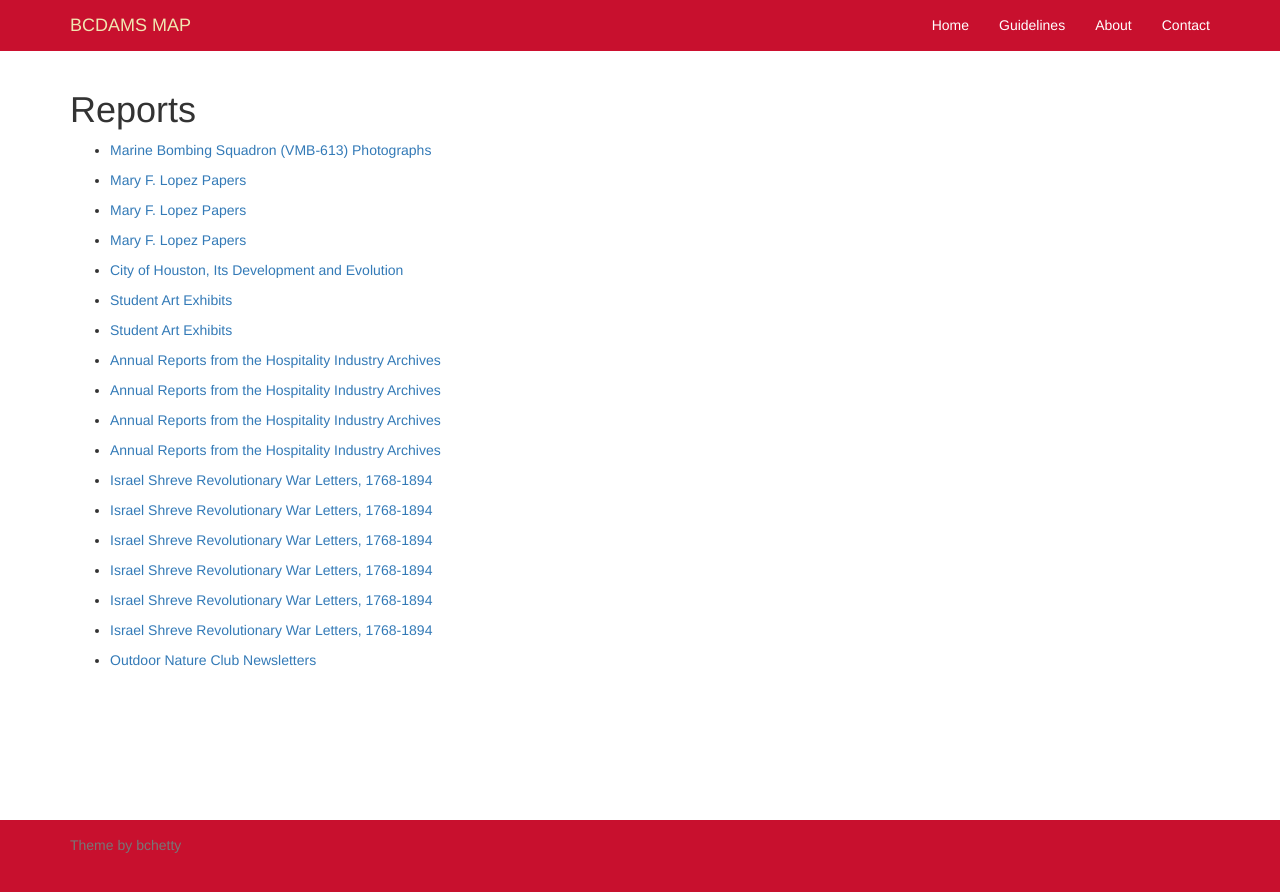
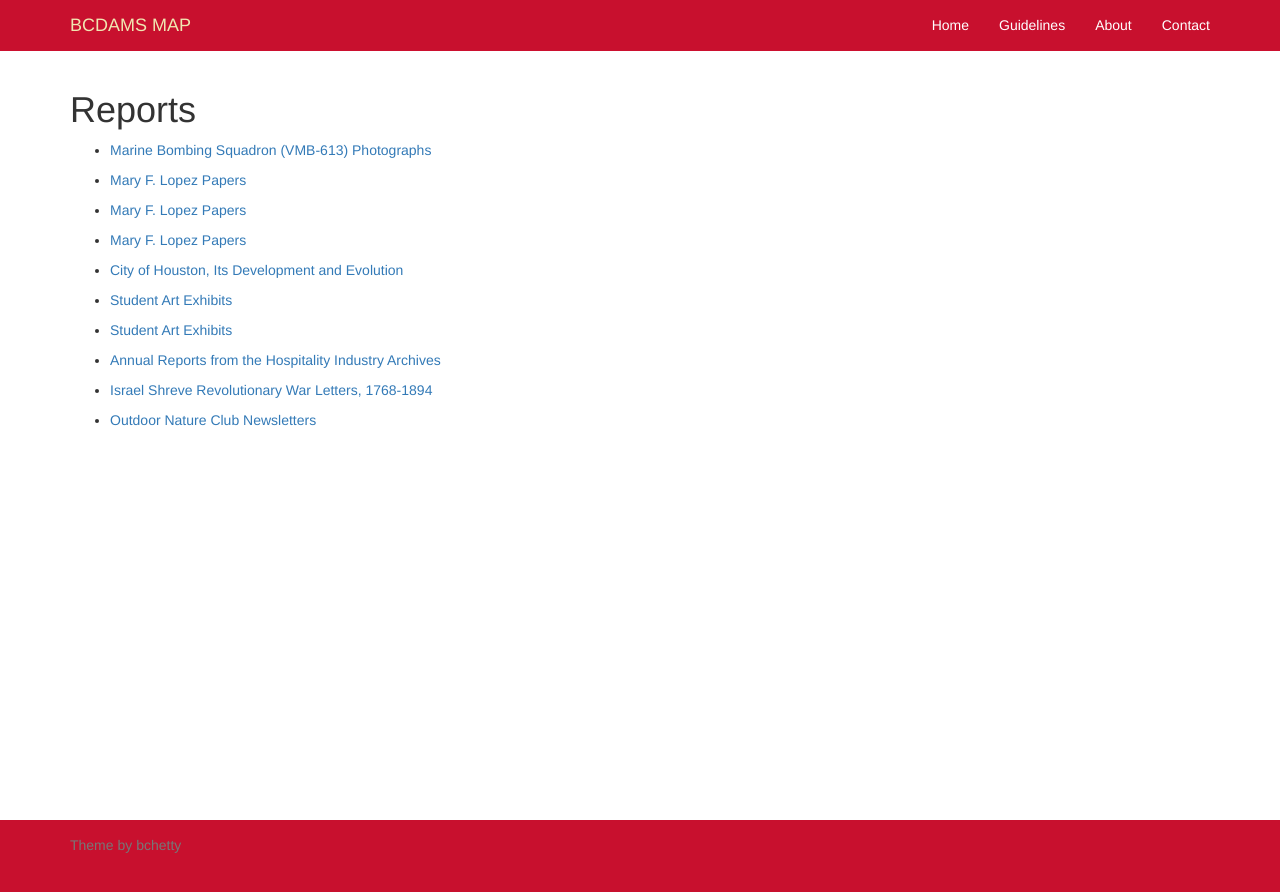
Before and after one commit to uhlibraries-digital/bcdams-map, a Jekyll site: the page built from migration/index.md, in a window 1280 px wide. Shown: the top 892 px of the page. Built offline with Jekyll 4.4.1, drawn with Linux system fonts in a browser that asks for light colours; nearby versions of some CDN libraries; comment, search, counter and statistics services are not loaded.

Commit message:
remove dead markdown links

```diff
--- a/_data/migration.yml
+++ b/_data/migration.yml
@@ -20,34 +20,10 @@
   file: 'p15195coll26_20190508_1014'
 
 - label: Annual Reports from the Hospitality Industry Archives
-  file: 'hiltonar_20190529_0636'
-
-- label: Annual Reports from the Hospitality Industry Archives
-  file: 'hiltonar_20190529_0858'
-
-- label: Annual Reports from the Hospitality Industry Archives
   file: 'hiltonar_20190529_0911'
-
-- label: Annual Reports from the Hospitality Industry Archives
-  file: 'hiltonar_20190531_1736'
-
-- label: Israel Shreve Revolutionary War Letters, 1768-1894
-  file: 'p15195coll12_20190603_1042'
-
-- label: Israel Shreve Revolutionary War Letters, 1768-1894
-  file: 'p15195coll12_20190603_1059'
-
-- label: Israel Shreve Revolutionary War Letters, 1768-1894
-  file: 'p15195coll12_20190603_1205'
 
 - label: Israel Shreve Revolutionary War Letters, 1768-1894
   file: 'p15195coll12_20190603_1214'
 
-- label: Israel Shreve Revolutionary War Letters, 1768-1894
-  file: 'p15195coll12_20190604_1121'
-
-- label: Israel Shreve Revolutionary War Letters, 1768-1894
-  file: 'p15195coll12_20190604_1128'
-
 - label: Outdoor Nature Club Newsletters
   file: '2007_023_20190611_1020'
```
